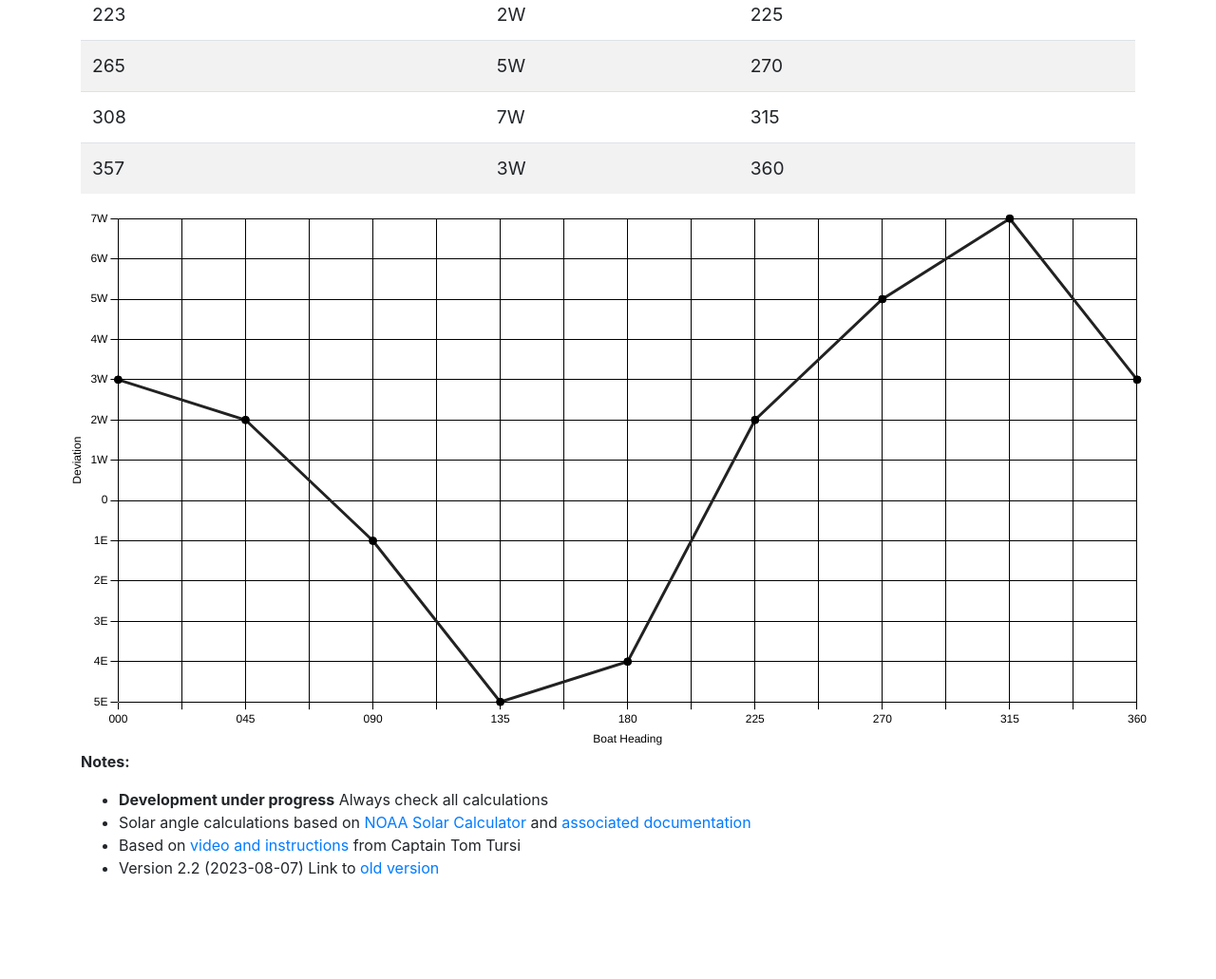
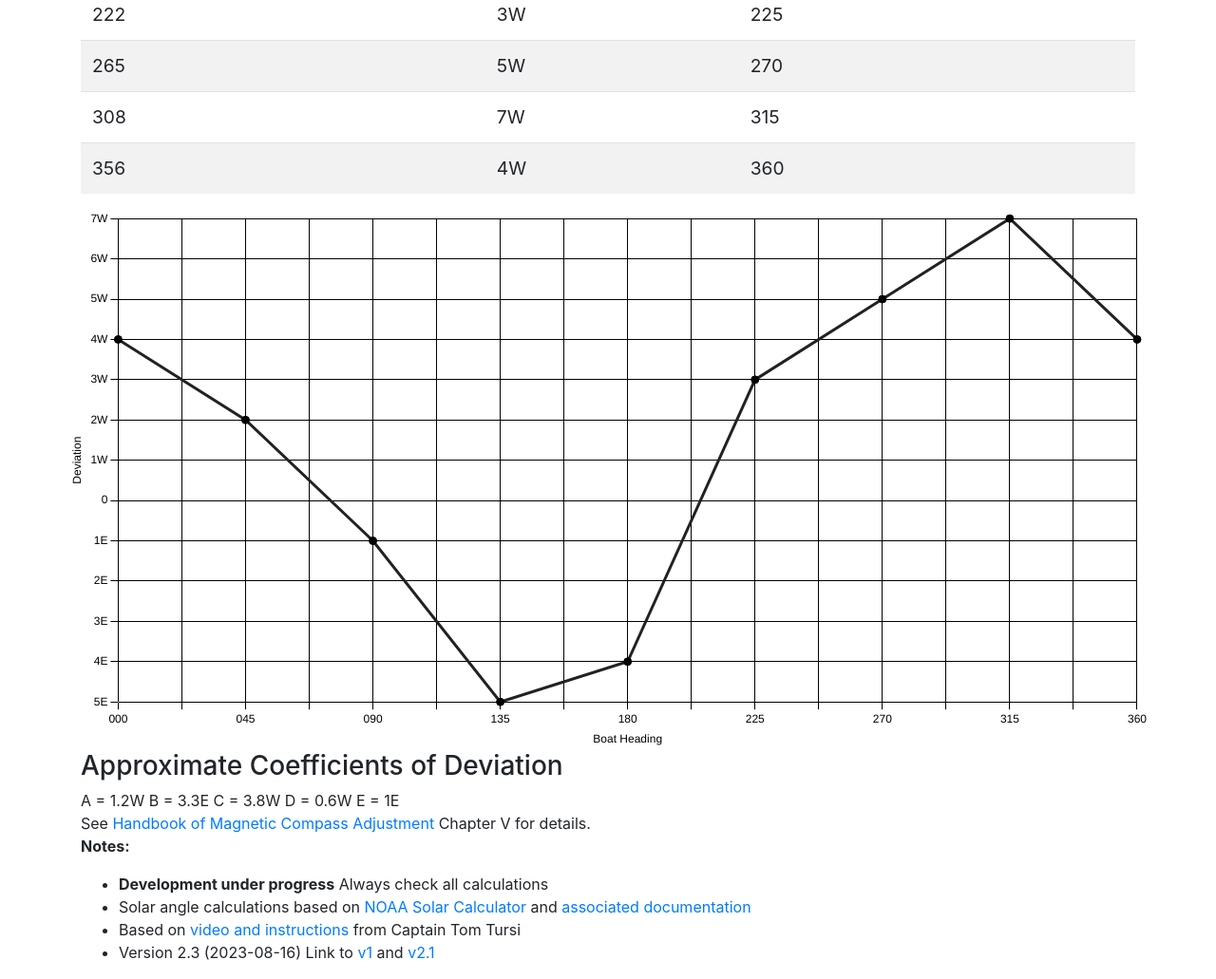
Before and after one commit to ali-sailing/compass-calibration, a plain HTML site: page index.html in a window 1280 px wide. Shown: the part 1298-2329 px from the top of the page at 95% size. Before the commit the page ends 2240 px from the top, so only its background shows below. Drawn offline with Linux system fonts and the light colour scheme.

Commit message:
Add calculations for approximate coefficients of deviation

```diff
--- a/css/style.css
+++ b/css/style.css
@@ -27,3 +27,7 @@
 @media print {
   #deviation-table {page-break-before: always;}
 }
+
+h2 {
+  font-size: 2em;
+}
--- a/index.html
+++ b/index.html
@@ -265,15 +265,27 @@
       <canvas id="myChart" width="100%" ></canvas>
     </div>
 
+    <div class="row">
+      <div class="col-sm-12">
+        <h3>Approximate Coefficients of Deviation</h3>
+        A = <span id="calc_a"></span>
+        B = <span id="calc_b"></span>
+        C = <span id="calc_c"></span>
+        D = <span id="calc_d"></span>
+        E = <span id="calc_e"></span><br/>
+        See <a href="docs/HoMCA.pdf">Handbook of Magnetic Compass Adjustment</a> Chapter V for details.<br/>
+      </div>
+    </div>
     <p><strong>Notes:</strong><br />
       <ul>
         <li><strong>Development under progress</strong> Always check all calculations</li>
         <li>Solar angle calculations based on <a href="https://gml.noaa.gov/grad/solcalc/">NOAA Solar Calculator</a> and <a href="https://gml.noaa.gov/grad/solcalc/calcdetails.html">associated documentation</a></li>
         <li>Based on <a href="https://youtu.be/iIRLTyp8vhg?t=744">video and instructions</a> from Captain Tom Tursi</li>
-        <li>Version 2.2 (2023-08-07) Link to <a href="./v1">old version</a>
+        <li>Version 2.3 (2023-08-16) Link to <a href="./v1">v1</a> and <a href="./v21">v2.1</a>
       </ul>
 
     </p>
+
   </div>
 
 
@@ -281,7 +293,7 @@
   <script src="js/modernizr-3.12.0.min.js"></script>
   <script src="js/noaacalc.js"></script>
   <script src="js/suncalc.js"></script>
-  <script src="js/app.js?v=22"></script>
+  <script src="js/app.js?v=23"></script>
   <script src="js/chart.umd.js"></script>
   <script src="js/magvar.js"></script>
 
--- a/js/app.js
+++ b/js/app.js
@@ -79,11 +79,12 @@
 function r2(v) {
   return Math.round(v * 100.0) / 100.0;
 }
-function get_deviation(az_mag, hrb, text = true) {
-  var dev = hrb - Math.round(az_mag);
-  if (!text) {
-    return dev;
-  }
+function get_deviation(az_mag, hrb) {
+  var dev = hrb - az_mag;
+  return dev;
+}
+
+function format_dev(dev){
   if (dev == 0) {
     return "0";
   }
@@ -91,10 +92,13 @@
   return Math.abs(dev) + suffix;
 }
 
+// Not Used
+/*
 function c_to_m(item) {
   var dev = this.get_deviation(item, false);
   return this.fixdeg(item.h - dev);
 }
+*/
 
 function el(s) {
   return document.getElementById(s);
@@ -103,15 +107,33 @@
 function calc_all() {
   el('errorDate').style.display = "none";
   data = [];
+  var a_sum = 0;
   for (var i = 0; i < ROW_COUNT; i++) {
     d = calc_row(i);
     if(!d){
       return;
     }
     data.push(d);
+    a_sum += d.dev_precise;
     update_row(d, i)
   }
   plot(data);
+  // [0]=000, [1]=045, [2]=90, [3]=135, [4] = 180
+  // [5]= 225,[6]=270, [7]=315
+  const d_000 = data[0].dev_precise, d_045 = data[1].dev_precise, d_090 = data[2].dev_precise, d_135 = data[3].dev_precise, d_180 = data[4].dev_precise;
+  const d_225 = data[5].dev_precise, d_270 = data[6].dev_precise, d_315 = data[7].dev_precise;
+  const a_val = a_sum / 8.0;
+  const b_val = (d_090 + -1.0 * d_270) / 2.0;
+  const c_val = (d_000 + -1.0 * d_180) / 2.0;
+  const d_val = (d_045 + -1.0 * d_135 + d_225 + -1.0 * d_315) / 4.0;
+  const e_val = (d_000 + -1.0 * d_090 + d_180 + -1.0 * d_270) / 4.0
+
+
+  el('calc_a').innerText = format_dev(r1(a_val));
+  el('calc_b').innerText = format_dev(r1(b_val));
+  el('calc_c').innerText = format_dev(r1(c_val));
+  el('calc_d').innerText = format_dev(r1(d_val));
+  el('calc_e').innerText = format_dev(r1(e_val));
 }
 
 
@@ -187,8 +209,7 @@
             color: "#000",
             beginAtZero: true,
             callback: function (value, index, ticks) {
-              if (value == 0) return 0;
-              return Math.abs(value) + (value < 0 ? "E" : "W");
+              return format_dev(value);
             }
           },
           grid: {
@@ -246,8 +267,9 @@
   //sc = SunCalc.getPosition(data.utc.toJSDate(), data.lat, data.lon);
   //data.az2 =   (180.0 * sc.azimuth / Math.PI) + 180;
   data.azmag = true_to_mag(data.az);
-  data.dev = get_deviation(data.azmag, data.hrb);
-  data.dev_val = get_deviation(data.azmag, data.hrb, false);
+  data.dev_precise = r1(get_deviation(data.azmag, data.hrb, false));
+  data.dev_val = r0(data.dev_precise);
+  data.dev = format_dev(data.dev_val);
 
   return data;
 
```
Also changed, not shown: 2 other files.
